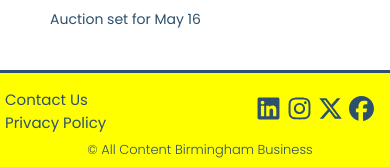
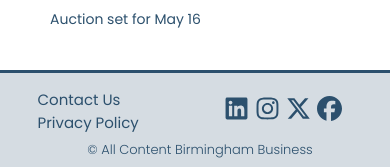
Before and after one commit to gabriellemia/birmingham-biz, a Next.js app: page /story in a window 390 px wide. Shown: the part 4686-4853 px from the top of the page. Built offline with nearby package versions, Linux system fonts and the light colour scheme; no server answers.

Commit message:
add with to footer icon

```diff
--- a/src/app/components/Footer/Footer.jsx
+++ b/src/app/components/Footer/Footer.jsx
@@ -7,7 +7,7 @@ export default function Footer() {
   return (
     <footer className={styles.footerContainer} role="contentinfo">
       <section className={styles.footerContent}>
-        <nav aria-label="Footer navigation">
+        <nav aria-label="Footer navigation" className={styles.footerMenuContainer} >
           <ul className={styles.footerMenu}>
             <li className={styles.listItem}>
               <Link href="/contact" className={styles.link}>
--- a/src/app/components/Footer/Footer.module.css
+++ b/src/app/components/Footer/Footer.module.css
@@ -123,8 +123,8 @@
 @media (max-width: 510px) {
   .footerContainer{
     padding: 10px 0 10px 10px;
-    height: 100px;
-    background-color: yellow;
+    width: 100vw;
+
 
 
   }
@@ -137,7 +137,10 @@
     height: 100%;
     justify-items: center;
     align-items: center;
-    width: 424;
+    width: 425px;
+  }
+  .footerMenuContainer{
+    width: 200px;
   }
 
   .footerMenu{
@@ -153,8 +156,9 @@
     grid-area: socialMenu;
     display: flex;
     flex-direction: row;
-    align-content: center;
+    /* align-content: center; */
     justify-content: flex-start;
+
 
   }
   .listItem{
```
